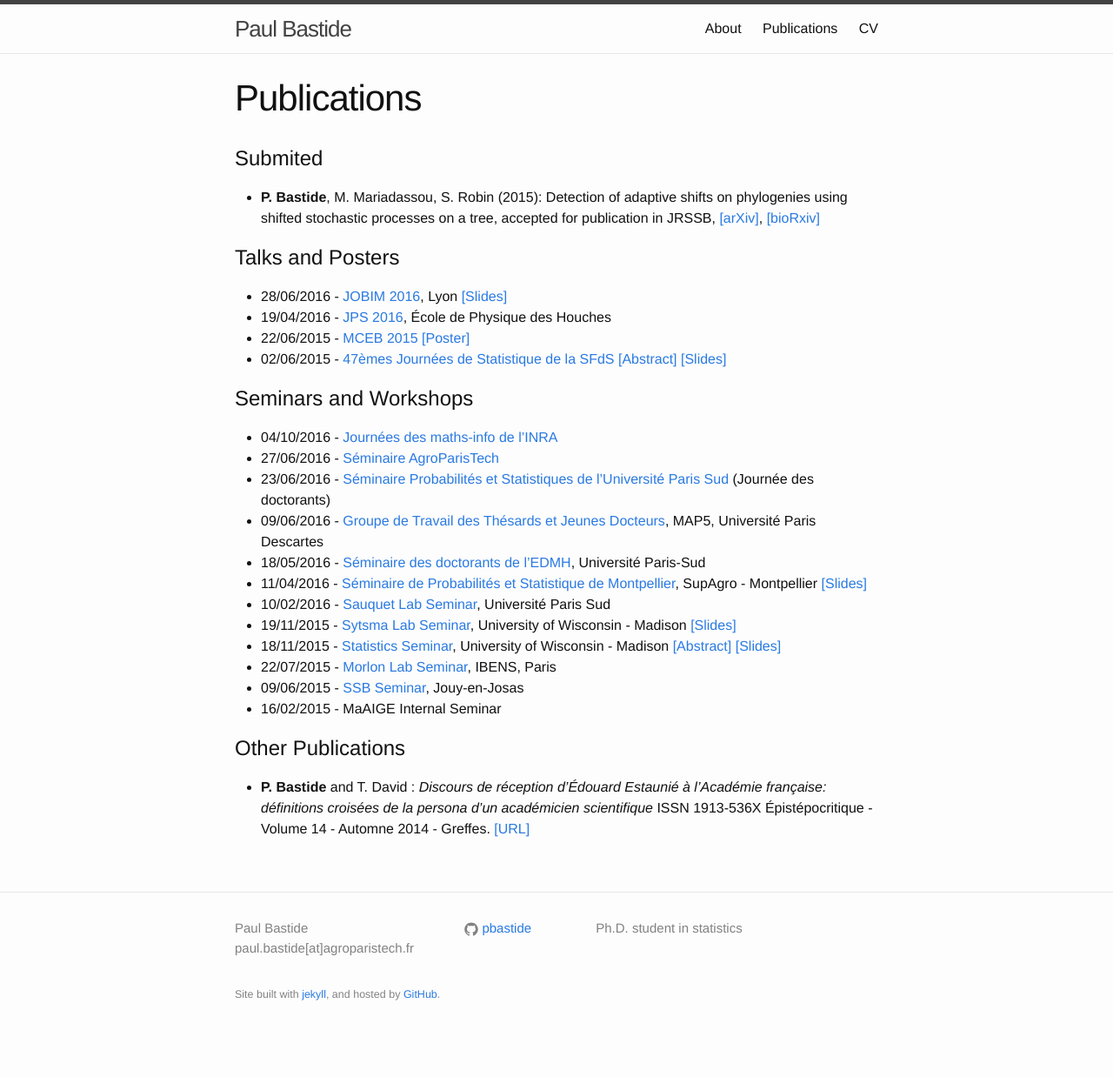
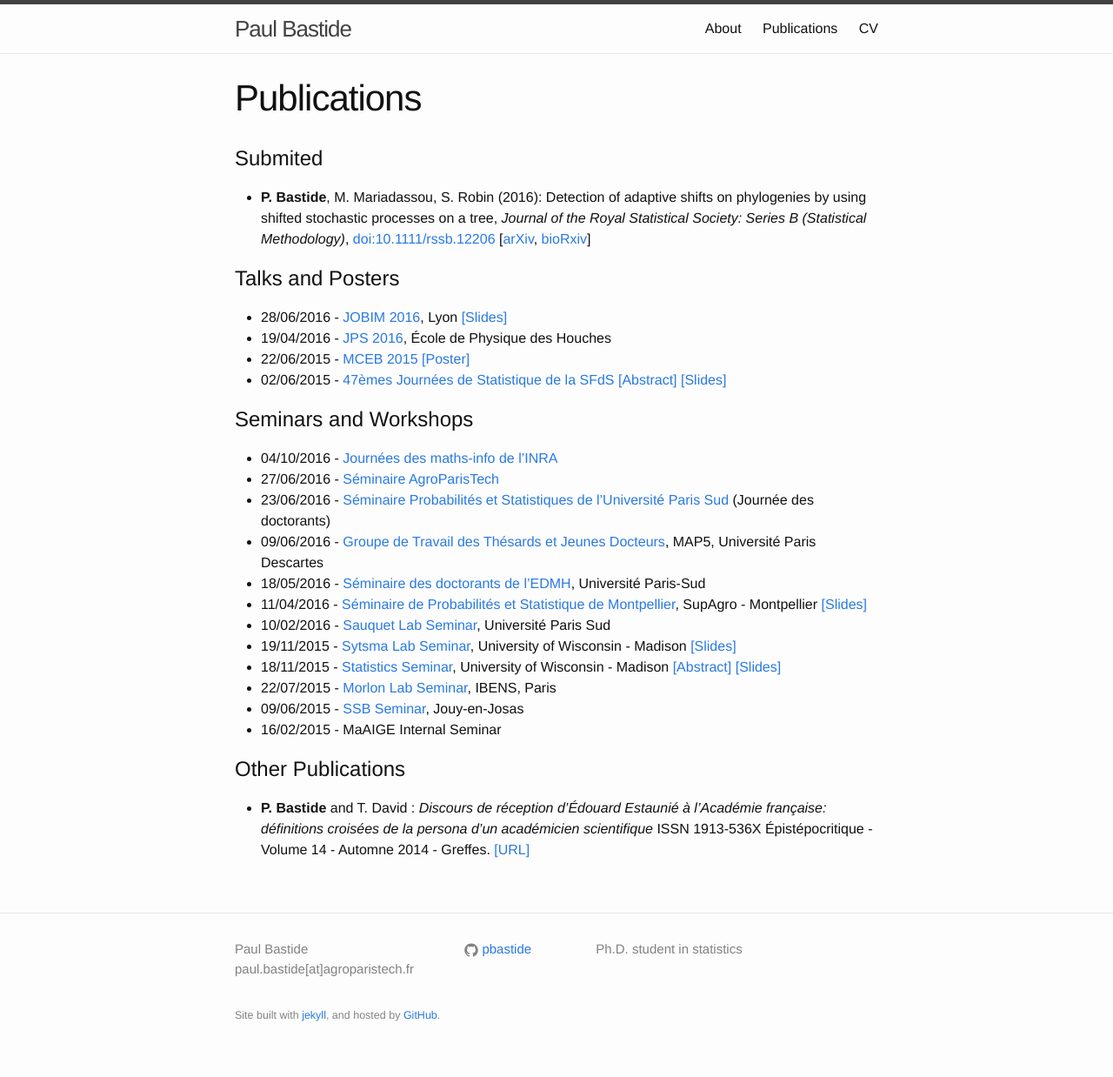
Before and after one commit to pbastide/pbastide.github.io, a Jekyll site: the page built from publi.md, in a window 1280 px wide. Shown: the whole page at 87% size. Built offline with Jekyll 4.4.1, drawn with Linux system fonts in a browser that asks for light colours; before the commit the page ends 1214 px from its top, so only the background shows below that.

Commit message:
Update publi.

```diff
--- a/publi.md
+++ b/publi.md
@@ -6,7 +6,7 @@ weight: 3
 
 # Submited
 
-- **P. Bastide**, M. Mariadassou, S. Robin (2015): Detection of adaptive shifts on phylogenies using shifted stochastic processes on a tree, accepted for publication in JRSSB, [[arXiv]](http://arxiv.org/abs/1508.00225), [[bioRxiv]](http://biorxiv.org/content/early/2016/02/05/023804)
+- **P. Bastide**, M. Mariadassou, S. Robin (2016): Detection of adaptive shifts on phylogenies by using shifted stochastic processes on a tree, *Journal of the Royal Statistical Society: Series B (Statistical Methodology)*, [doi:10.1111/rssb.12206](http://onlinelibrary.wiley.com/doi/10.1111/rssb.12206/full) [[arXiv](http://arxiv.org/abs/1508.00225), [bioRxiv](http://biorxiv.org/content/early/2016/02/05/023804)]
 
 # Talks and Posters
 
```
